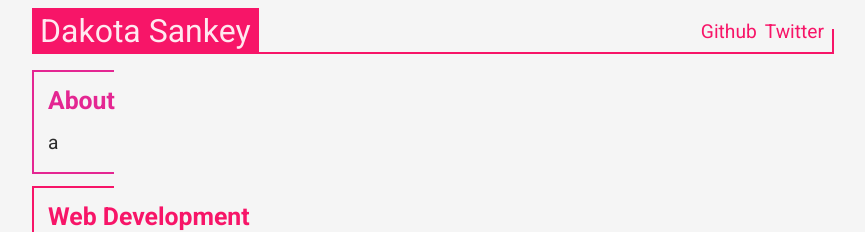
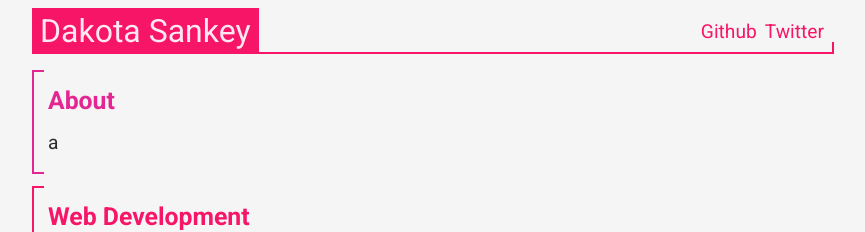
Before and after one commit to tipsypastels/swimsuit, a React (Create React App) app: page / in a window 1280 px wide. Shown: the part 124-356 px from the top of the page, without its empty margins (208-1073 px from the left). Built offline with nearby package versions, Linux system fonts and the light colour scheme.

Commit message:
shortened border curves

```diff
--- a/src/Header.scss
+++ b/src/Header.scss
@@ -41,7 +41,7 @@
       left: 0;
       bottom: 0;
       width: 100%;
-      height: 50%;
+      height: 10px;
       content: ' ';
 
       border-bottom: 2px solid var(--sexercise);
--- a/src/Section.scss
+++ b/src/Section.scss
@@ -12,7 +12,7 @@
     position: absolute;
     top: 0;
     left: 0;
-    width: 10%;
+    width: 10px;
     height: 100%;
     content: ' ';
     border: 2px solid var(--section-color);
```
